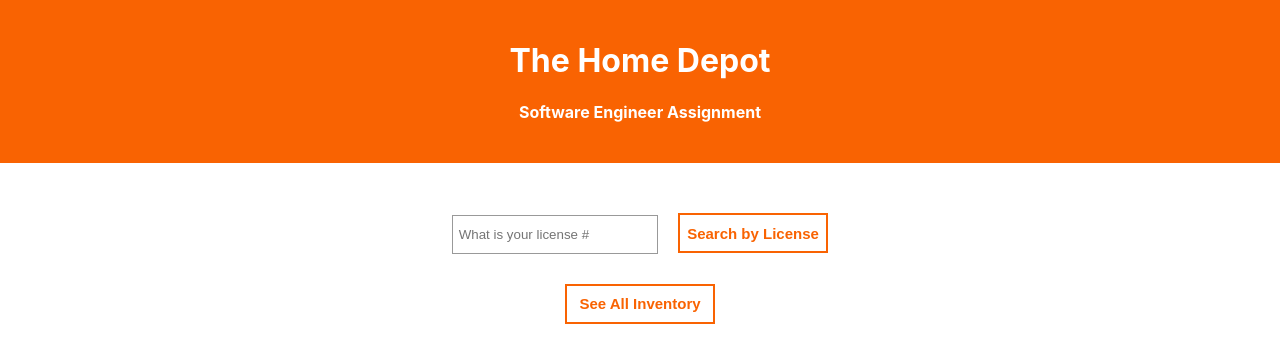
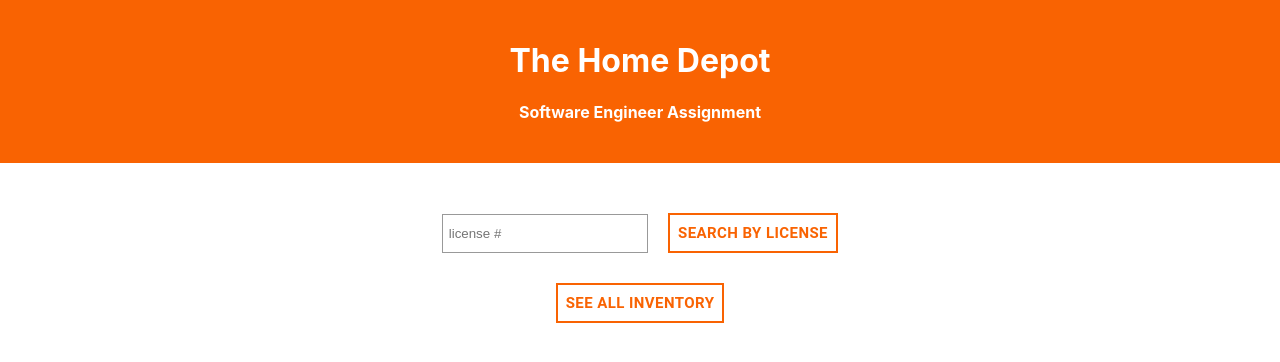
Before and after one commit to Msartain/thd-api-service, a React (Create React App) app: page / in a window 1280 px wide. Shown: the top 362 px of the page. Built offline with nearby package versions, Linux system fonts and the light colour scheme.

Commit message:
swaps component css for makeStyles/Mui

```diff
--- a/package.json
+++ b/package.json
@@ -3,6 +3,7 @@
   "version": "0.1.0",
   "private": true,
   "dependencies": {
+    "@material-ui/core": "^4.11.4",
     "@testing-library/jest-dom": "^5.12.0",
     "@testing-library/react": "^11.2.6",
     "@testing-library/user-event": "^12.8.3",
--- a/src/App.css
+++ b/src/App.css
@@ -15,19 +15,3 @@
   align-items: center;
   flex-direction: column;
 }
-
-.styled-button {
-  border: 2px solid #F96302;
-  background-color: #fff;
-  color: #F96302;
-  padding: 5px;
-  font-size: 15px;
-  font-weight: 700;
-  height: 40px;
-  min-width: 150px;
-}
-
-.styled-button:hover {
-  background-color: #F96302;
-  color: #fff;
-}
--- a/src/components/car/car.css
+++ /dev/null
@@ -1,27 +0,0 @@
-
-
-.car input {
-    margin-right: 20px;
-    border-radius: 0;
-    border: 1px solid #999;
-    height: 35px;
-    width: 200px;
-}
-
-.car-card-container {
-    display: flex;
-    justify-content: center;
-}
-
-.car-card {
-    display: flex;
-    flex-direction: column;
-    justify-content: center;
-    align-items: center;
-    border: 2px solid #ccc;
-    border-radius: 3%;
-    height: 300px;
-    padding: 30px;
-    margin: 30px 0;
-    box-shadow: 3px 3px 5px 5px #ccc;
-}
--- a/src/components/car/car.jsx
+++ b/src/components/car/car.jsx
@@ -1,8 +1,28 @@
 import React, { useState } from 'react';
 import useInputState from '../../hooks/useInputState';
-import './car.css';
+import Button from '@material-ui/core/Button';
+import { ThemeProvider } from '@material-ui/styles';
+import { theme } from '../../theme';
+import { makeStyles } from '@material-ui/core/styles';
+import Card from '@material-ui/core/Card';
+import CardContent from '@material-ui/core/CardContent';
+
+const useStyles = makeStyles({
+    car:{
+        margin: '30px 0'
+    },
+    input: {
+        marginRight: '20px',
+        borderRadius: 0,
+        border: '1px solid #999',
+        height: '35px',
+        width: '200px',
+    }
+});
 
 const Car = () => {
+    const classes = useStyles();
+
     const [id, handleIdChange, resetId] = useInputState('');
     const [car, setCar] = useState([]);
     const [buttonText, setButtonText] = useState('Search by License');
@@ -21,24 +41,26 @@
     }
 
     let display = car.make ?
-    <div className="car-card-container">
-        <div className="car-card">
+        <Card className={classes.car}>
+            <CardContent>
                 <p>Model: {car.make} {car.model} - {car.package}</p>
                 <p>Color: {car.color}</p>
                 <p>Type: {car.category}</p>
                 <p>Mileage: {parseFloat(car.mileage).toFixed(2)}</p>
                 <p>Price: ${parseFloat(car.price).toFixed(2)}</p>
                 <p>License: {car.id}</p>
-        </div>
-    </div>
+            </CardContent>
+        </Card>
         :
         null;
 
     return (
-        <div className="car">
-            <input placeholder=" What is your license #" type="text" value={id} onChange={handleIdChange}></input>
-            <button className="styled-button" onClick={handleClick}>{buttonText}</button>
+        <div>
+            <ThemeProvider theme={theme}>
+            <input className={classes.input} placeholder=" license #" type="text" value={id} onChange={handleIdChange}></input>
+            <Button onClick={handleClick}>{buttonText}</Button>
             {display}
+            </ThemeProvider>
         </div>
     )
 }
--- a/src/components/inventory/inventory.css
+++ /dev/null
@@ -1,8 +0,0 @@
-.cars-table {
-    margin: auto;
-    padding: 30px 0;
-}
-
-.inventory .styled-button {
-    margin-top: 30px;
-}
--- a/src/components/inventory/inventory.jsx
+++ b/src/components/inventory/inventory.jsx
@@ -1,9 +1,37 @@
 import React, { useState } from 'react';
-import './inventory.css';
 import { v4 as uuidv4 } from 'uuid';
+import Button from '@material-ui/core/Button';
+import { ThemeProvider } from '@material-ui/styles';
+import { theme } from '../../theme';
+import { makeStyles } from '@material-ui/core/styles';
+import Table from '@material-ui/core/Table';
+import TableBody from '@material-ui/core/TableBody';
+import TableCell from '@material-ui/core/TableCell';
+import TableContainer from '@material-ui/core/TableContainer';
+import TableHead from '@material-ui/core/TableHead';
+import TableRow from '@material-ui/core/TableRow';
+import Paper from '@material-ui/core/Paper';
 
+const useStyles = makeStyles({
+    table:{
+        margin: 'auto',
+        padding: '30px 0',
+    },
+    head: {
+        background: theme.palette.primary.main,
+    },
+    headCell: {
+        color: theme.palette.secondary.main,
+        fontWeight: 700
+    },
+    root: {
+        margin: '30px 0'
+    },
+});
 
 const Inventory = () => {
+    const classes = useStyles();
+
     const [cars, setCars] = useState([]);
     const [buttonText, setButtonText] = useState('See All Inventory');
 
@@ -22,47 +50,49 @@
 
 
     const display = cars.length ?
-        <table className="cars-table">
-            <thead>
-                <tr>
-                    <th>Make</th>
-                    <th>Model</th>
-                    <th>Package</th>
-                    <th>color</th>
-                    <th>Year</th>
-                    <th>Category</th>
-                    <th>Mileage</th>
-                    <th>price</th>
-                    <th>ID</th>
-                </tr>
-            </thead>
-            <tbody>
-            {cars.map((car) => {
-                return (
-
-                        <tr key={uuidv4()}>
-                            <td>{car.make}</td>
-                            <td>{car.model}</td>
-                            <td>{car.package}</td>
-                            <td>{car.color}</td>
-                            <td>{car.year}</td>
-                            <td>{car.category}</td>
-                            <td>{car.mileage}</td>
-                            <td>{car.price}</td>
-                            <td>{car.id}</td>
-                        </tr>
-
-            )
-        })}
-            </tbody>
-        </table>
+        <TableContainer component={Paper}>
+            <Table className={classes.table}>
+                <TableHead className={classes.head}>
+                    <TableRow>
+                        <TableCell className={classes.headCell}>Make</TableCell>
+                        <TableCell className={classes.headCell}>Model</TableCell>
+                        <TableCell className={classes.headCell}>Package</TableCell>
+                        <TableCell className={classes.headCell}>Color</TableCell>
+                        <TableCell className={classes.headCell}>Year</TableCell>
+                        <TableCell className={classes.headCell}>Category</TableCell>
+                        <TableCell className={classes.headCell}>Mileage</TableCell>
+                        <TableCell className={classes.headCell}>Price</TableCell>
+                        <TableCell className={classes.headCell}>ID</TableCell>
+                    </TableRow>
+                </TableHead>
+                <TableBody>
+                {cars.map((car) => {
+                    return (
+                        <TableRow key={uuidv4()}>
+                            <TableCell>{car.make}</TableCell>
+                            <TableCell>{car.model}</TableCell>
+                            <TableCell>{car.package}</TableCell>
+                            <TableCell>{car.color}</TableCell>
+                            <TableCell>{car.year}</TableCell>
+                            <TableCell>{car.category}</TableCell>
+                            <TableCell>{car.mileage}</TableCell>
+                            <TableCell>{car.price}</TableCell>
+                            <TableCell>{car.id}</TableCell>
+                        </TableRow>
+                )
+            })}
+                </TableBody>
+            </Table>
+        </TableContainer>
         :
         null;
 
 
     return (
         <div className="inventory">
-            <button className="styled-button" onClick={handleClick}>{buttonText}</button>
+            <ThemeProvider theme={theme}>
+                <Button className={classes.root} onClick={handleClick}>{buttonText}</Button>
+            </ThemeProvider>
             {display}
         </div>
     )
```
Also changed, not shown: 2 other files (tests, documents, lock files or other folders). Lines whose indentation alone changed are shown as unchanged.
